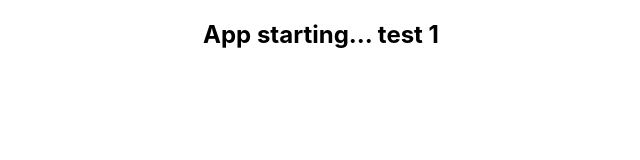
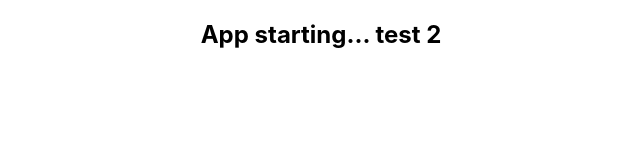
Before and after one commit to andrzej-stasinski/github-pages, a React (Create React App) app: page / in a window 1280 px wide. Shown: the top 160 px of the page, without its empty margins (319-959 px from the left). Built offline with nearby package versions, Linux system fonts and the light colour scheme.

Commit message:
change App2

```diff
--- a/src/App.js
+++ b/src/App.js
@@ -4,7 +4,7 @@ import './App.css';
 function App() {
   return (
     <div className="App">
-      <h2>App starting... test 1</h2>
+      <h2>App starting... test 2</h2>
     </div>
   );
 }
```
Also changed, not shown: 1 other file (tests, documents, lock files or other folders).
